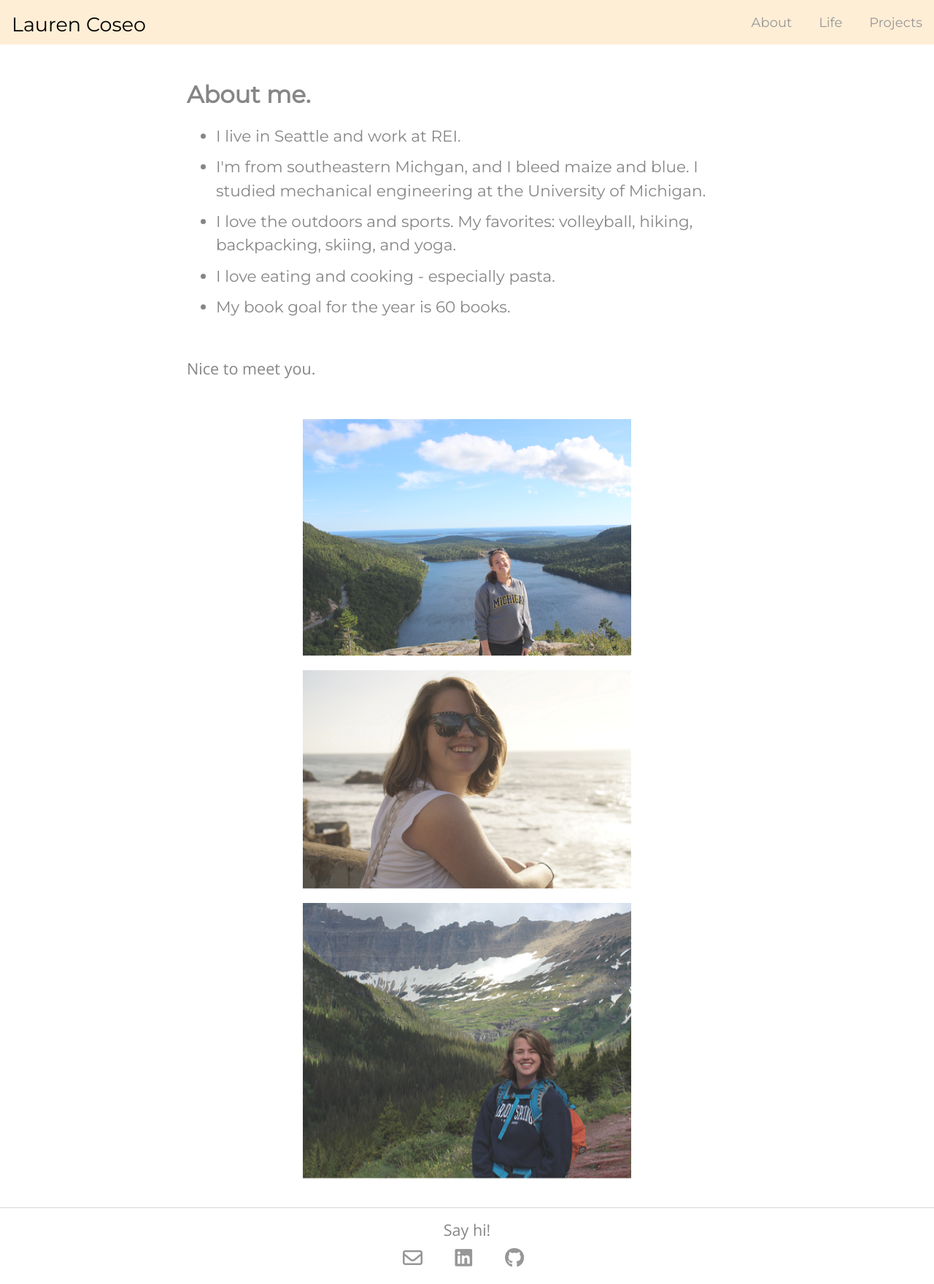
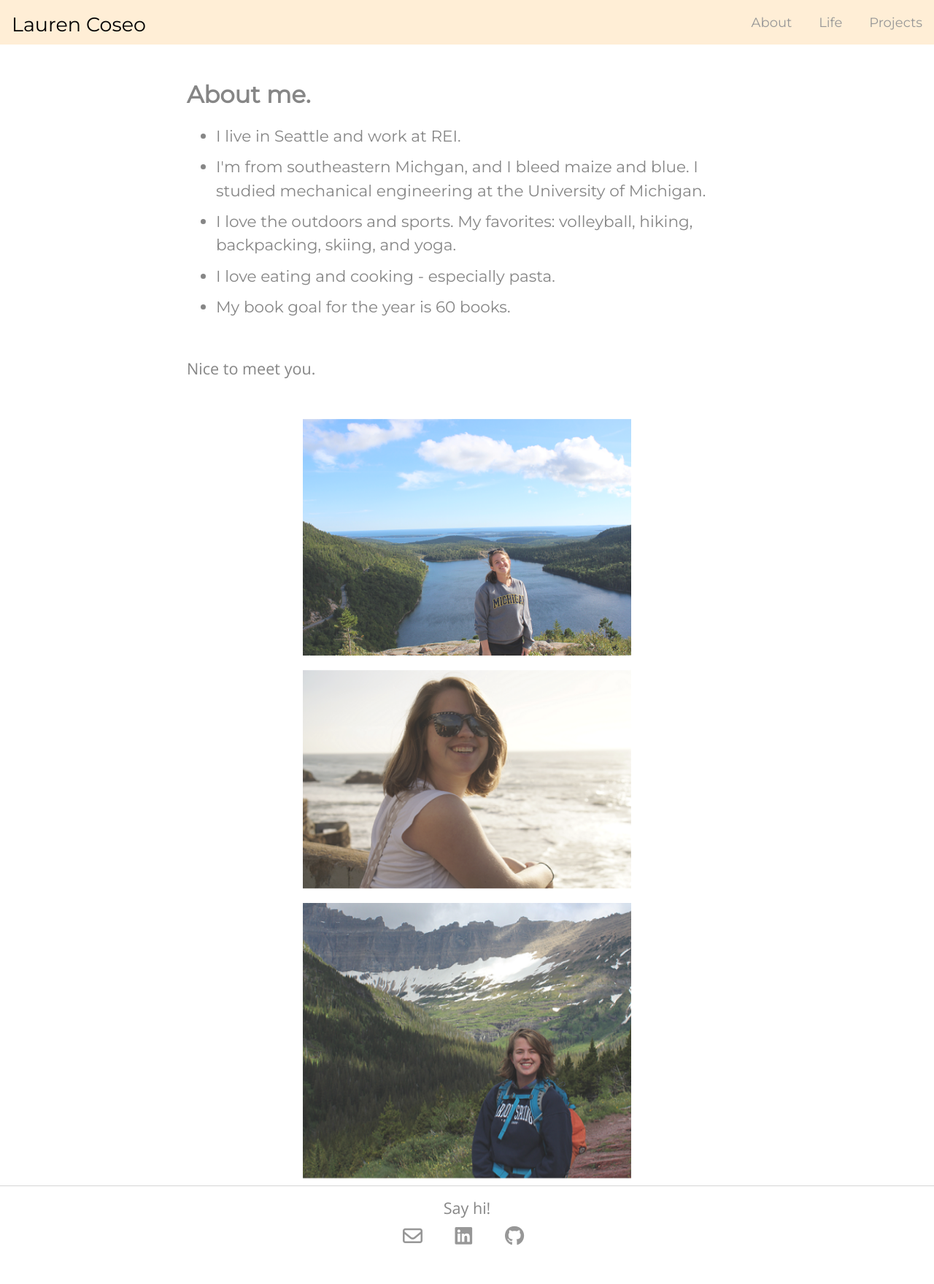
Before and after one commit to laurencoseo/laurencoseo.github.io, a Jekyll site: the page built from about/index.html, in a window 1280 px wide. Shown: the whole page at 73% size. Built offline with Jekyll 4.4.1, drawn with Linux system fonts in a browser that asks for light colours; nearby versions of some CDN libraries; after the commit the page ends 1729 px from its top, so only the background shows below that.

Commit message:
Update sticky footer inputs

```diff
--- a/css/main.css
+++ b/css/main.css
@@ -136,12 +136,12 @@ body {
 .container:after {
     content: "";
     display: block;
-    height: 80px;
+    height: 105px;
 }
 
 .main {
     /* padding-top: 61px; */
-    padding-bottom: 105px;
+    padding-bottom: 50px;
 }
 
 .content-wrapper {
```
